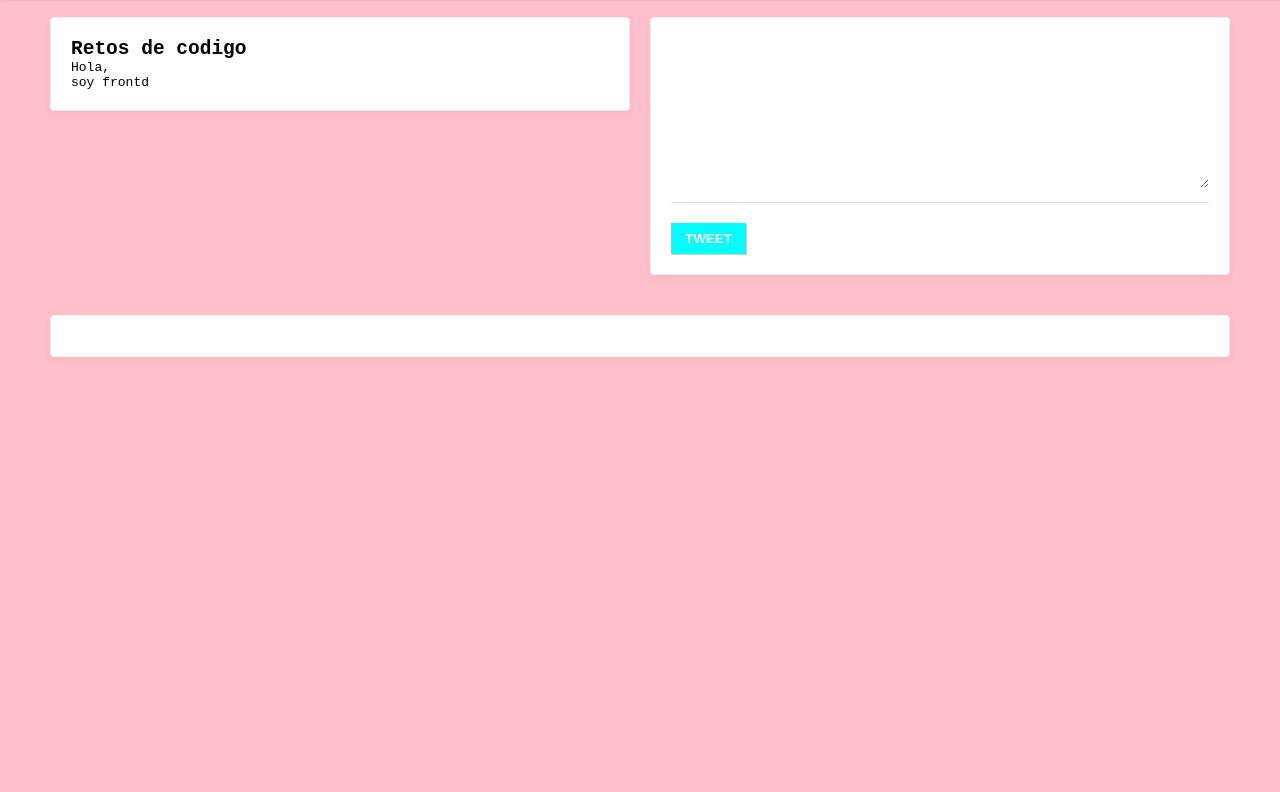
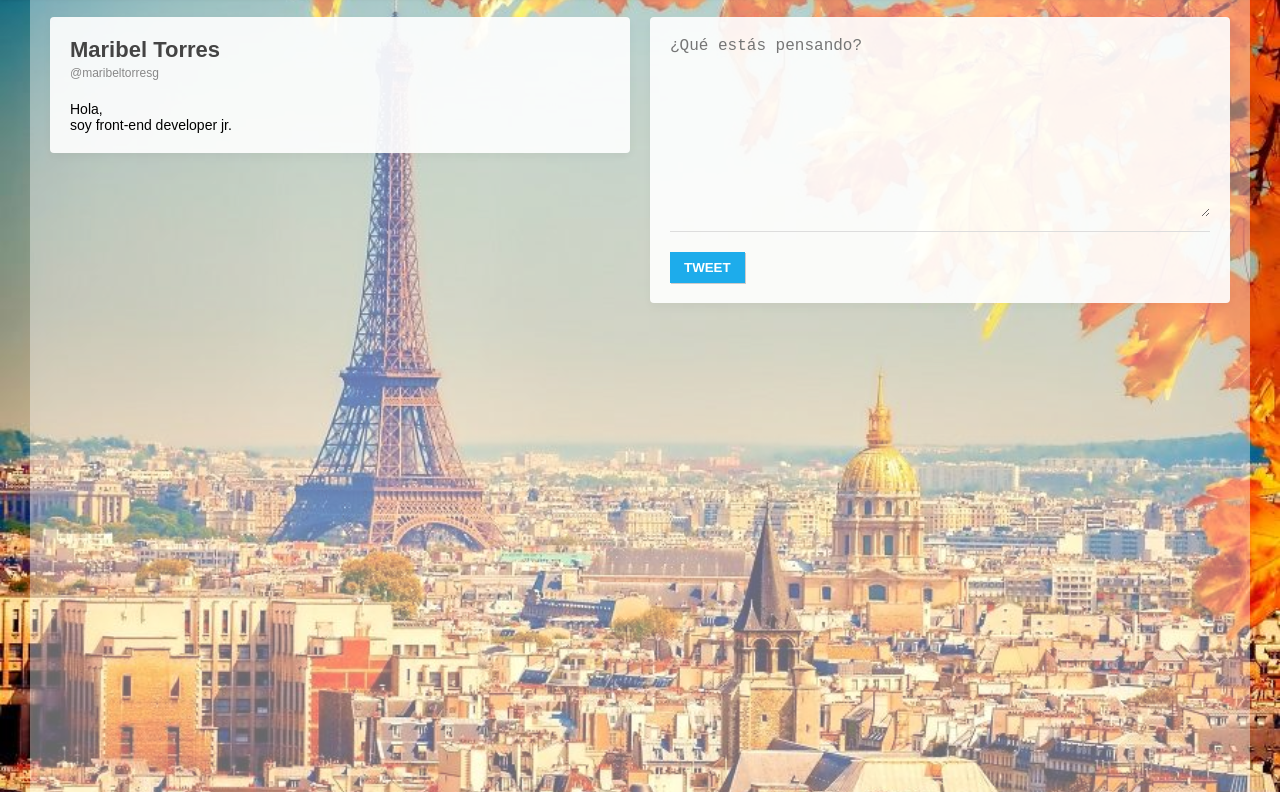
Before and after one commit to maribeltorresg/twitter, a plain HTML site: page index.html in a window 1280 px wide. Shown: the part 55-847 px from the top of the page. Before the commit the page ends 800 px from the top, so only its background shows below. Drawn offline with Linux system fonts and the light colour scheme.

Commit message:
mejorando la primera versión

```diff
--- a/css/main.css
+++ b/css/main.css
@@ -5,11 +5,14 @@
 }
 
 body {
-    font-family: monospace;
-    background-color: pink;
+    background-attachment: fixed;
+    background-image: url('../assets/images/fondo.jpg');
+    background-size: cover;
+    font-family: Arial;
 }
 
 .container {
+    background-color: rgba(255,255,255,.4);
     margin: auto;
     max-width: 1220px;
     padding-left: 20px;
@@ -17,8 +20,7 @@ body {
 }
 
 .row {
-    margin-left: -10px;
-    margin-right: -10px;
+    margin: 0 -10px;
 }
 
 .container::after, .container::before, .row::before, .row::after {
@@ -37,28 +39,45 @@ body {
 }
 
 .content {
-    margin: 20px 0;
+    padding: 20px 0;
+}
+
+.details h2 {
+    color: #444;
+    font-size: 22px;
+}
+
+.details span {
+    color: #888;
+    font-size: 12px;
+}
+.details p {
+    font-size: 14px;
+    margin: 20px 0 0 0;
 }
 
 .card {
-    background-color: #fff;
-    border: 1px solid #eee;
+    background-color: rgba(255, 255, 255, .9);
     border-radius: 4px;
-    box-shadow: 0px 4px 8px rgba(0,0,0,0.04);
+    box-shadow: 0px 4px 8px rgba(0, 0, 0, 0.04);
+    margin-bottom: 16px;
     padding: 20px;
 }
 
 header {
-    background-color: cyan;
-    box-shadow: 0 2px 4px rgba(0,0,0,0.2);
+    background-color: #1daceb;
+    box-shadow: 0 2px 4px rgba(0, 0, 0, 0.2);
     color: #fff;
+    font-family: monospace;
     height: 52px;
     line-height: 52px;
     text-align: center;
 }
 
 textarea {
+    background-color: transparent;
     border: none;
+    font-size: 16px;
     width: 100%;
 }
 
@@ -73,7 +92,7 @@ hr {
 }
 
 button {
-    background-color: cyan;
+    background-color: #1daceb;
     box-shadow: 1px 1px 0 0 #ccc;
     border: none;
     color: #fff;
@@ -86,3 +105,7 @@ button {
 button:active {
     box-shadow: 1px 1px 0 0 #fff;
 }
+
+#tweets {
+    min-height: 1024px;
+}
--- a/index.html
+++ b/index.html
@@ -17,16 +17,17 @@
             <div class="content">
                 <div class="row">
                     <div class="col">
-                        <div class="card">
-                            <h2>Retos de  codigo</h2>
-                            <p>Hola, <br> soy frontd</p>
+                        <div class="card details">
+                            <h2>Maribel Torres</h2>
+                            <span>@maribeltorresg</span>
+                            <p>Hola, <br> soy front-end developer jr.</p>
                         </div>
                     </div>
                     <div class="col">
                         <div class="card">
-                            <textarea name="" id="" cols="30" rows="10"></textarea>
+                            <textarea id="textarea" rows="10" placeholder="¿Qué estás pensando?"></textarea>
                             <hr>
-                            <button id="boton">Tweet</button>
+                            <button id="button">Tweet</button>
                             <div class="counter"></div>
                         </div>
                     </div>
@@ -37,9 +38,7 @@
       <section>
           <div class="container">
               <div class="content">
-                  <div class="card" id="tweet-publicado">
-
-                  </div>
+                  <div id="tweets"></div>
               </div>
           </div>
       </section>
--- a/js/app.js
+++ b/js/app.js
@@ -1,36 +1,18 @@
 window.addEventListener('load', function() {
-  var boton = document.getElementById('boton');
+  var button = document.getElementById('button');
+  var textarea = document.getElementById('textarea');
+  var tweets = document.getElementById('tweets');
 
-  boton.addEventListener('click', function() {
-    var tweetPublicado = document.getElementById('tweet-publicado');
-    var text = document.formulario.text.value;
+  button.addEventListener('click', function() {
+    // creando un tweet
+    var tweet = document.createElement('div');
+    // agregando una clase 'card' en tweet
+    tweet.className = 'card';
+    // asignandole el valor de textarea en el tweet
+    tweet.textContent = textarea.value;
+    // agregar el tweet creado en su contenedor llamado tweets (plural)
+    tweets.appendChild(tweet);
 
-    if (text === 0) {
-      document.getElementById('botton').disabled = true;
-    } else {
-      tweetPublicado.textContent = text;
-      document.formulario.text.value = '';
-    }
+
   });
 });
-
-// window.onload = function() {
-//   var one = document.getElementById('button');
-//   two = one.addEventListener('click', visuali);
-// };
-
-// function visuali(event) {
-//   var contenedor = document.querySelector('.visualizando');
-//   var texto = document.formulario.text.value;
-//   if (texto === 0) {
-//     document.getElementById('button').disable = true;
-//   } else {
-//     contenedor.innerHTML = texto;
-//     // document.getElementById('button').style.backgroundColor = '#ddd';
-//     document.formulario.text.value = '';
-//   }
-// }
-// var tweet = document.formulario.text;
-// tweet.addEventListener('keydown', function() {
-//   document.getElementById('contadorNumeros').innerHTML = tweet.value.length;
-// });
```
Also changed, not shown: assets/images/fondo.jpg (added).
